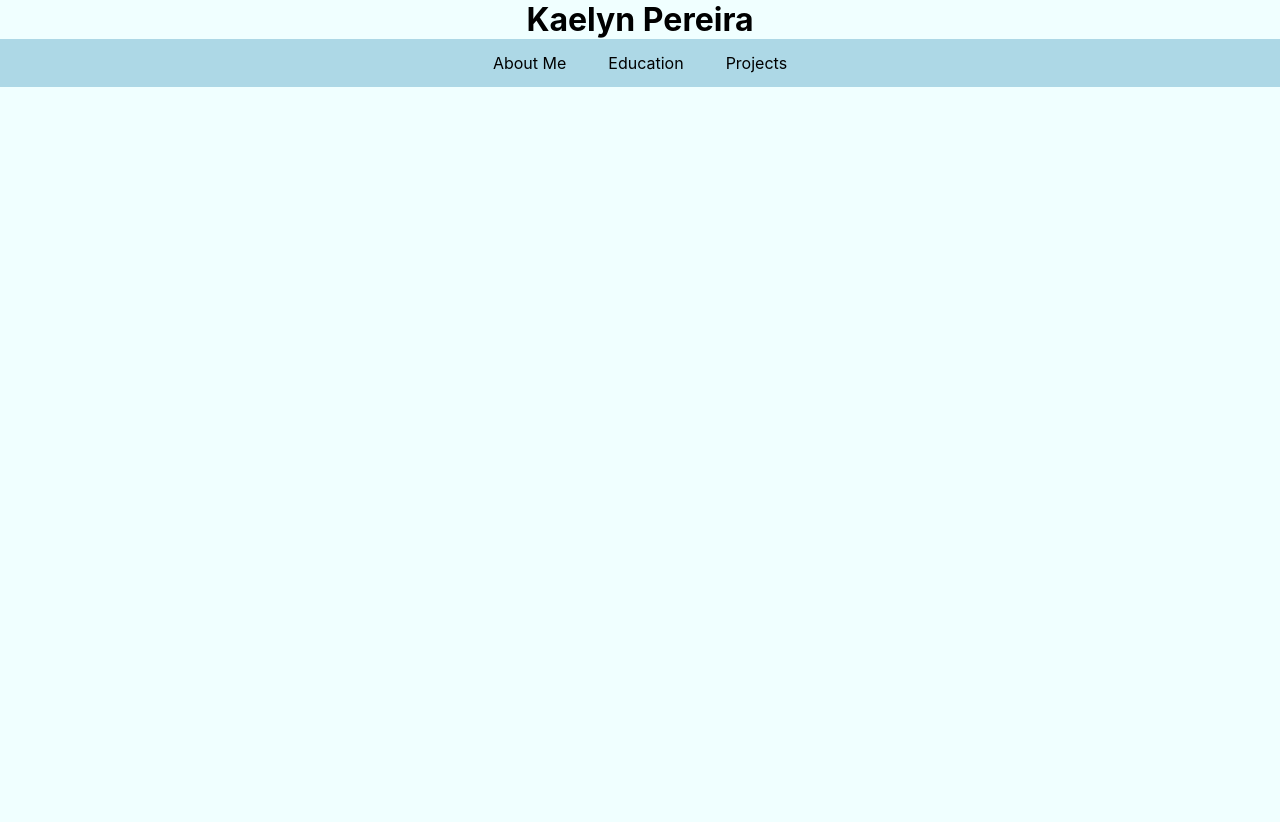
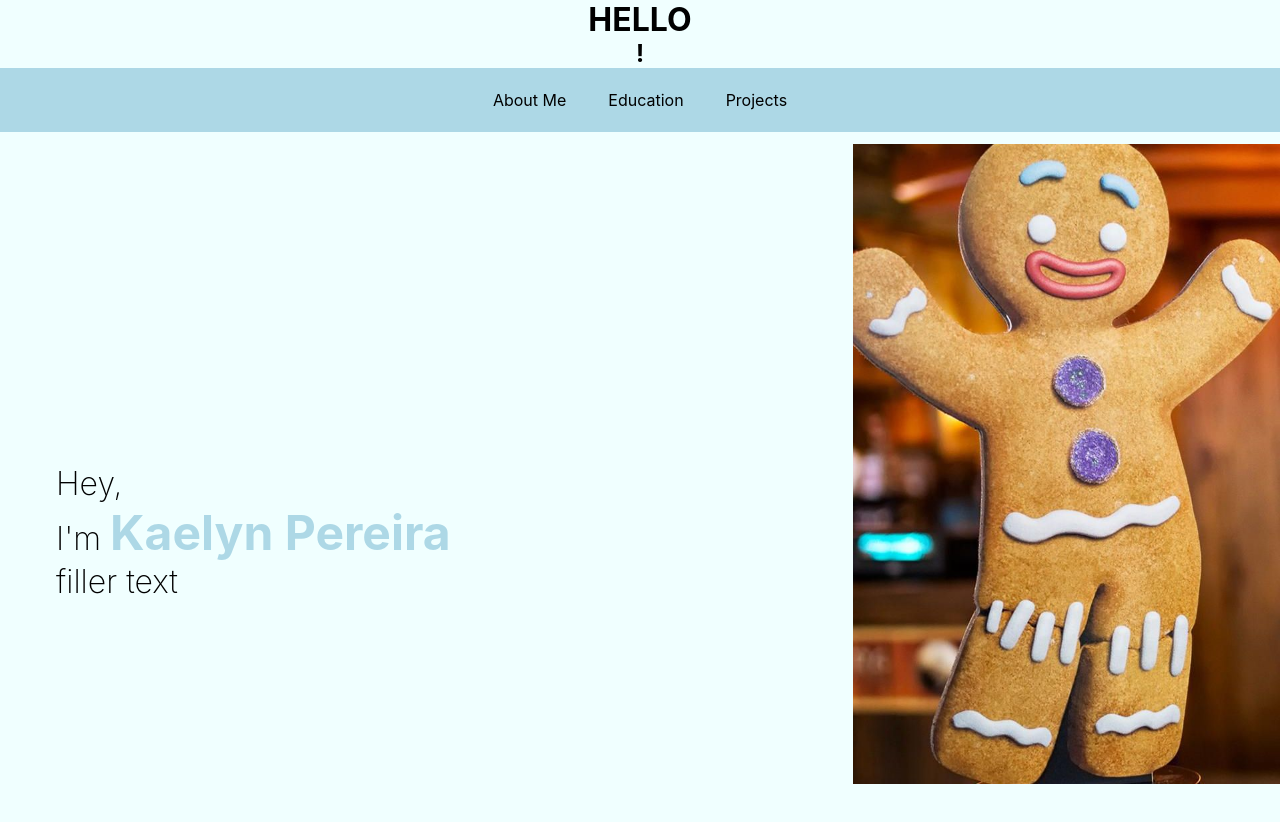
Before and after one commit to k2pereir/my-website, a React (Create React App) app in the folder my-app/: page / in a window 1280 px wide. Shown: the top 822 px of the page. Before the commit the page ends 800 px from the top, so only its background shows below. Built offline with nearby package versions, Linux system fonts and the light colour scheme.

Commit message:
added content to about me

```diff
--- a/my-app/src/App.js
+++ b/my-app/src/App.js
@@ -1,12 +1,15 @@
 import './App.css';
 import Navbar from './components/navbar';
 import React from 'react';
+import Me from './components/me';
 
 function App() {
   return (
     <div className="App">
-      <h1>Kaelyn Pereira</h1>
+      <h1>HELLO</h1>
+      <h2>!</h2>
       <Navbar/>
+      <Me/>
     </div>
   );
 }
--- /dev/null
+++ b/my-app/src/components/me.css
@@ -0,0 +1,51 @@
+#me {
+    height: calc(100vh - 4rem);
+    width: 100vw;
+    max-width: 75rem;
+    margin: 0 auto;
+    overflow: hidden;
+}
+
+.kaelyn {
+    position: absolute;
+    z-index: -1;
+    top: 9rem;
+    right: 0;
+    object-fit: cover;
+    height: 80vh;
+}
+
+.aboutMe {
+    height: 100vh;
+    width: 100vw;
+    padding: 1rem;
+    text-align: left;
+    font-size: 3rem;
+    font-weight: 700;
+    display: flex;
+    flex-direction: column;
+    justify-content: center;
+    color: black;
+}
+
+.greeting {
+    font-size: 2rem;
+    font-weight: 200;
+}
+
+.intro{
+    font-size: 2rem;
+    font-weight: 200;
+}
+
+.introName {
+    font-size: 3rem;
+    font-weight: 700;
+    color: rgb(173, 216, 230);
+
+}
+
+.bio {
+    font-size: 2rem;
+    font-weight: 200;
+}
--- /dev/null
+++ b/my-app/src/components/me.js
@@ -0,0 +1,17 @@
+import React from 'react';
+import './me.css';
+
+const Me = () => {
+    return (
+        <section id="me">
+            <div className="aboutMe">
+                <span className="greeting">Hey, </span>
+                <span className="intro">I'm <span className="introName">Kaelyn Pereira</span> </span>
+                <p className="bio">filler text</p>
+            </div>
+            <img src="/placeholder.jpg" alt="kp" className="kaelyn"/>
+        </section>
+    )
+}
+
+export default Me;
--- a/my-app/src/components/navbar.css
+++ b/my-app/src/components/navbar.css
@@ -1,5 +1,5 @@
 .navbar {
-    height: 3rem;
+    height: 4rem;
     width: 100vw;
     margin: 0 auto;
     padding: 1rem 2rem;
@@ -9,7 +9,7 @@
     position: sticky;
     top: 0;
     z-index: 3;
-    background-color: lightblue;
+    background-color: rgb(173, 216, 230);
   }
 
   .Menu {
```
Also changed, not shown: my-app/public/placeholder.jpg (added).
